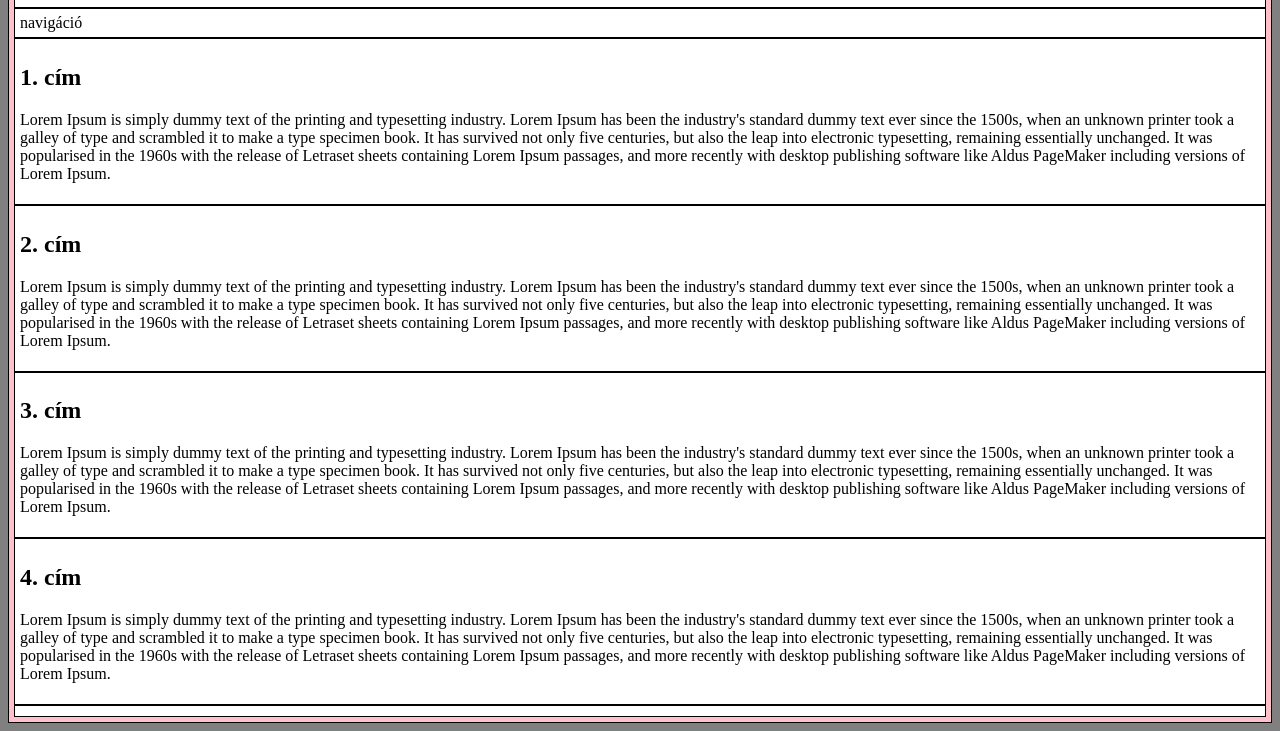
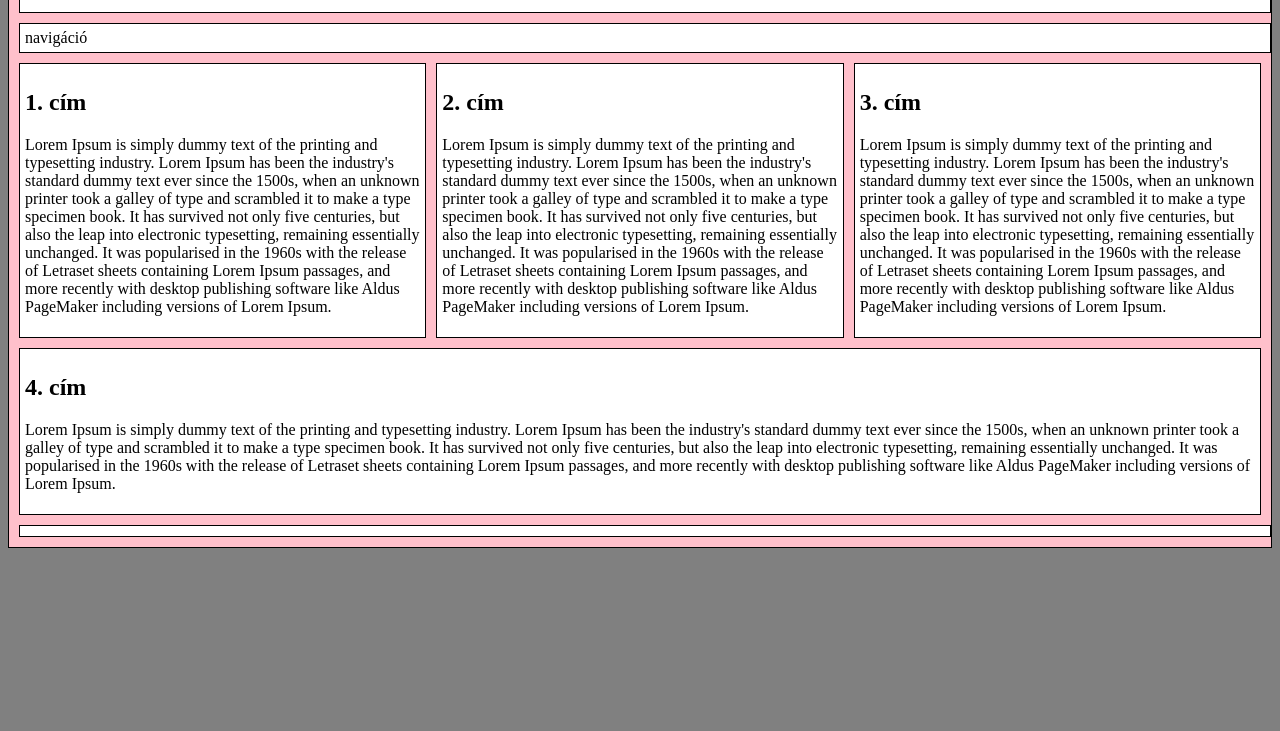
Before and after one commit to HeczKlaudia/GitGyakorlas, a plain HTML site: page public_html/index.html in a window 1280 px wide. Shown: the part 98-829 px from the top of the page. After the commit the page ends 800 px from the top, so only its background shows below. Drawn offline with Linux system fonts and the light colour scheme.

Commit message:
flexboxos oldalszerkezet kialakítása

```diff
--- a/public_html/stilus.css
+++ b/public_html/stilus.css
@@ -6,13 +6,28 @@ body {
 
 main {
     background: pink;
+    display: flex;
+    flex-wrap: wrap;
+    flex-direction: row;
 }
 
 main, header, nav, footer, article {
     border: 1px solid;
     padding: 5px;
+    box-sizing: border-box;
 }
 
 header, nav, footer, article {
     background: white;
+    margin: 5px;
 }
+
+header, nav, footer {
+    flex: 0 0 100%;
+    /*width: 100%;*/
+}
+
+article {
+    flex: 1 0 calc(33.33333% - 10px);
+    /*width: calc(33.33333% - 10px);*/
+}
```
